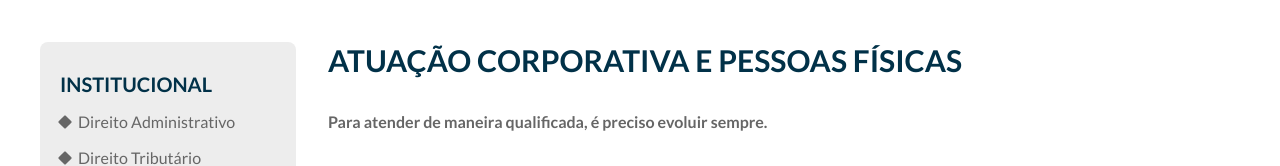
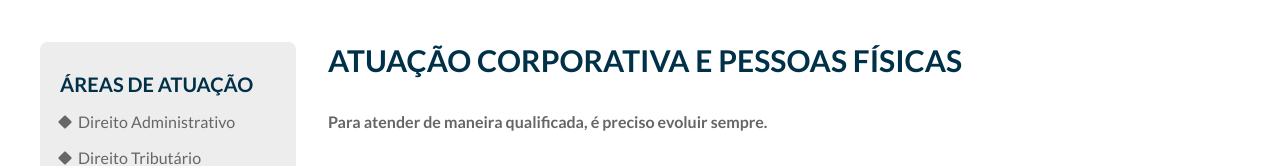
Before and after one commit to Dougladmo/Template-foz-next, a Next.js app: page /areas-atuacao/direito-civil in a window 1280 px wide. Shown: the part 374-540 px from the top of the page. Built offline with nearby package versions, Linux system fonts and the light colour scheme.

Commit message:
areas de atuacao finalizadas

```diff
--- a/src/components/AreasAtuacao/CardLinksAreas.tsx
+++ b/src/components/AreasAtuacao/CardLinksAreas.tsx
@@ -5,7 +5,7 @@ const CardLinks = () => {
   return (
     <div className='bg-white max-h-[340px] pb-12 hidden lg:flex'>
       <div className='bg-gray-300 p-5 py-7 rounded-lg w-64 flex flex-col gap-3'>
-        <h4 className='text-blue-800 uppercase text-xl font-bold'>institucional</h4>
+        <h4 className='text-blue-800 uppercase text-xl font-bold'>áreas de atuação</h4>
         <CustomLink link='/areas-atuacao/direito-administrativo/' text='Direito Administrativo' />
         <CustomLink link='/areas-atuacao/direito-tributario/' text='Direito Tributário' />
         <CustomLink link='/areas-atuacao/direito-civil/' text='Direito Civil' />
```
